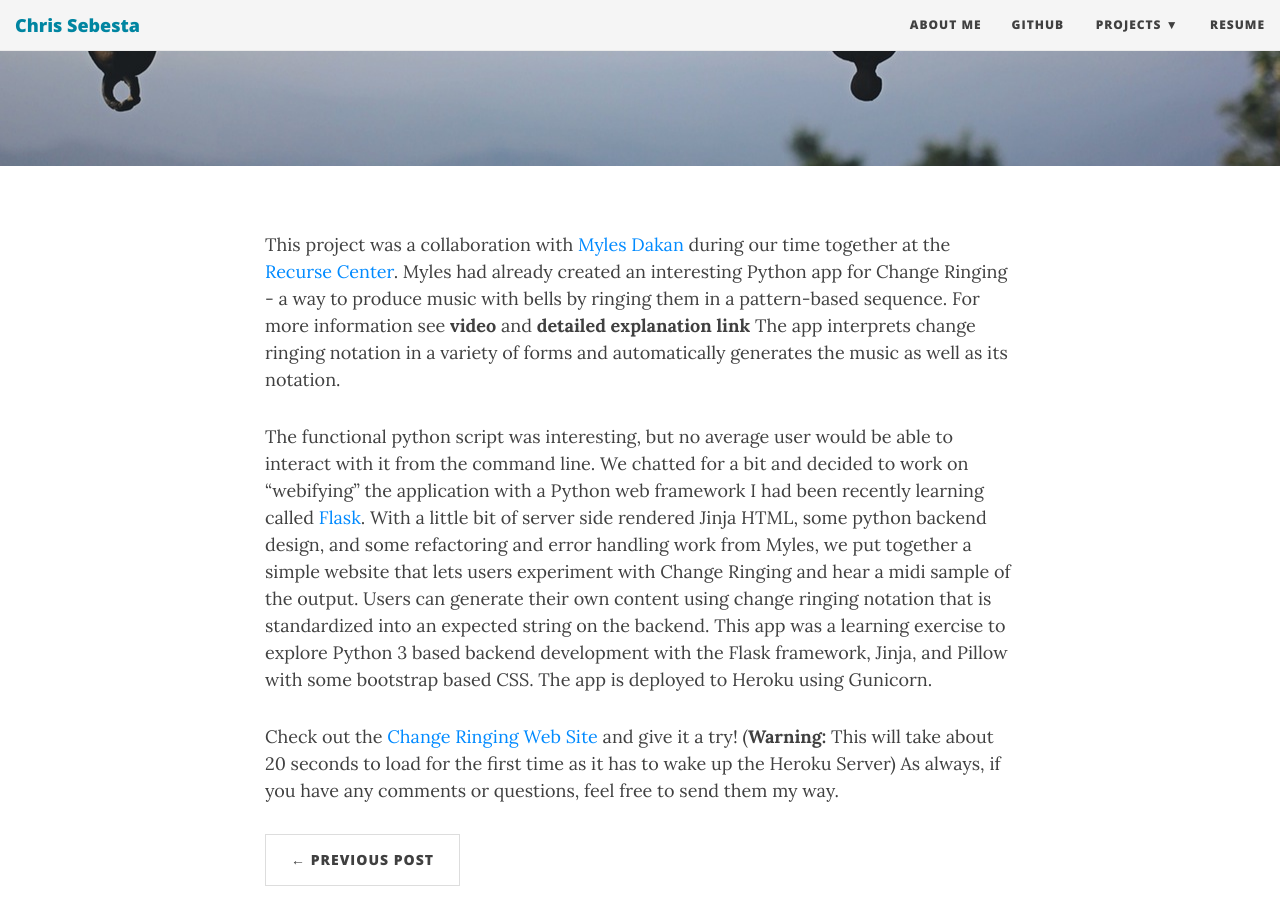
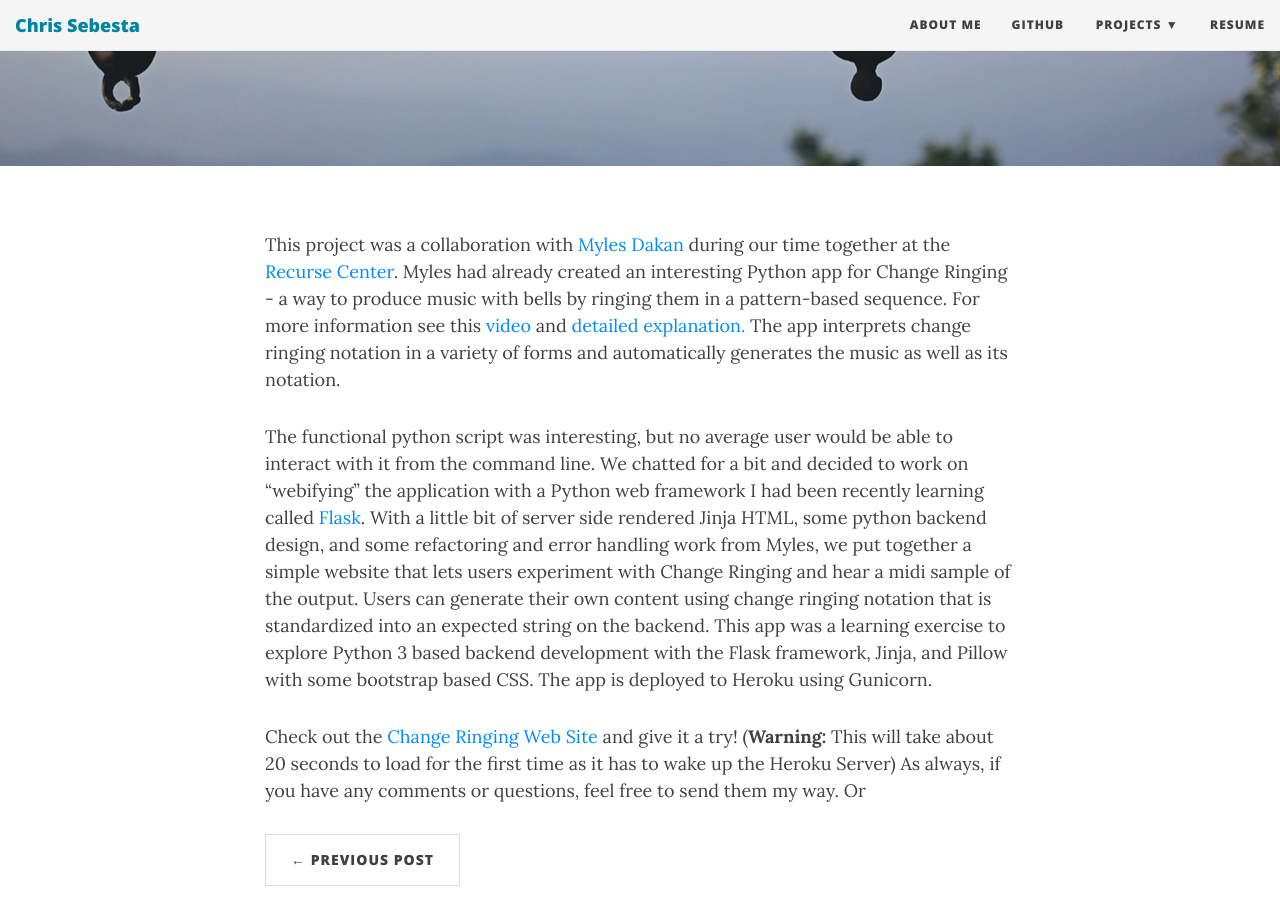
Before and after one commit to zebesta/zebesta.github.io, a Jekyll site: the page built from _posts/2016-11-28-changeringing.markdown, in a window 1280 px wide and 900 px high, scrolled down 316 px. Built offline with Jekyll 4.4.1, drawn with Linux system fonts in a browser that asks for light colours; nearby versions of some CDN libraries; comment, search, counter and statistics services are not loaded.

Commit message:
updated links for change ringing

```diff
--- a/_posts/2016-11-28-changeringing.markdown
+++ b/_posts/2016-11-28-changeringing.markdown
@@ -5,7 +5,7 @@ date:   2016-11-28 19:53:12 -0400
 categories: Python Flask
 bigimg: /img/bells.jpeg
 ---
-This project was a collaboration with [Myles Dakan][myles] during our time together at the [Recurse Center][recurse]. Myles had already created an interesting Python app for Change Ringing - a way to produce music with bells by ringing them in a pattern-based sequence. For more information see **video** and **detailed explanation link** The app interprets change ringing notation in a variety of forms and automatically generates the music as well as its notation.
+This project was a collaboration with [Myles Dakan][myles] during our time together at the [Recurse Center][recurse]. Myles had already created an interesting Python app for Change Ringing - a way to produce music with bells by ringing them in a pattern-based sequence. For more information see this [video][video] and [detailed explanation.][explanation] The app interprets change ringing notation in a variety of forms and automatically generates the music as well as its notation.
 
 
 The functional python script was interesting, but no average user would be able to interact with it from the command line. We chatted for a bit and decided to work on "webifying" the application with a Python web framework I had been recently learning called [Flask][flask]. With a little bit of server side rendered Jinja HTML, some python backend design, and some refactoring and error handling work from Myles, we put together a simple website that lets users experiment with Change Ringing and hear a midi sample of the output. Users can generate their own content using change ringing notation that is standardized into an expected string on the backend. This app was a learning exercise to explore Python 3 based backend development with the Flask framework, Jinja, and Pillow with some bootstrap based CSS. The app is deployed to Heroku using Gunicorn.
@@ -17,9 +17,11 @@ Talk more about the learnings
  -->
 
 
-Check out the [Change Ringing Web Site][change-ringing] and give it a try! (**Warning:** This will take about 20 seconds to load for the first time as it has to wake up the Heroku Server) As always, if you have any comments or questions, feel free to send them my way.
+Check out the [Change Ringing Web Site][change-ringing] and give it a try! (**Warning:** This will take about 20 seconds to load for the first time as it has to wake up the Heroku Server) As always, if you have any comments or questions, feel free to send them my way. Or
 
 [change-ringing]: https://change-ringing.herokuapp.com/
 [myles]: https://github.com/mylesdakan
 [recurse]: https://www.recurse.com/
 [flask]: http://flask.pocoo.org/
+[explanation]: http://www.cccbr.org.uk/education/thelearningcurve/pdfs/200404.pdf
+[video]: https://www.youtube.com/watch?v=3lyDCUKsWZs
```
